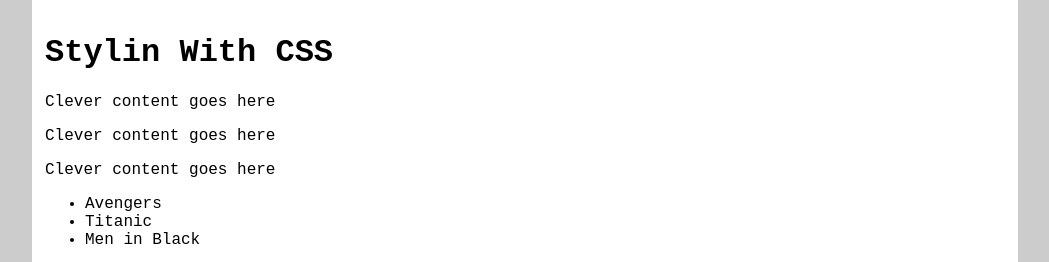
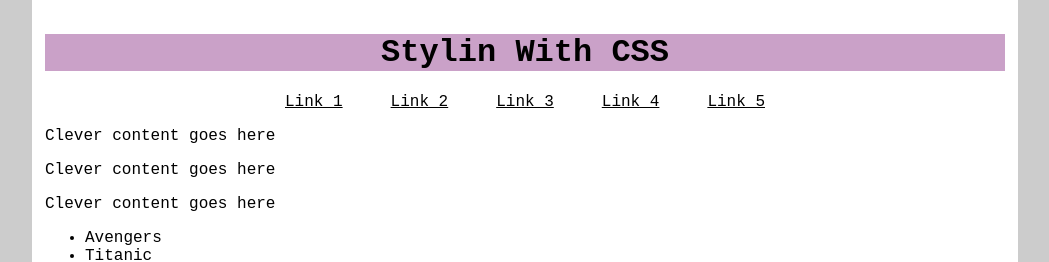
Before and after one commit to katiethile/stylin-with-css, a plain HTML site: page index.html in a window 1280 px wide. Shown: the top 262 px of the page, without its empty margins (115-1164 px from the left). Drawn offline with Linux system fonts and the light colour scheme; a web font is replaced by a local one.

Commit message:
Adds links and color to background and header.

```diff
--- a/index.html
+++ b/index.html
@@ -6,6 +6,8 @@
         <meta name="viewport" content="width=device-width">
       <title>Stylin With CSS</title>
       <style>
+        @import url('https://fonts.googleapis.com/css2?family=Inknut+Antiqua&display=swap');
+
         html{
           background-color: #ccc;
         }
@@ -18,8 +20,42 @@
           padding:1%;
         }
 
+        .page-header{
+          background-color:rgb(202, 161, 200);
+          text-align:center;
+          font-family:'Inknut Antiqua',serif
+          text-shadow: 4px 4px 4px #aaa;
+        }
+
+
+        /* start nav rules */
+        nav{
+          text-align:center; /* centers the nav */
+        }
+
+
+        nav a{
+          color:#000; /* font color is black */
+        }
+
+
+        nav ul {
+          list-style:none; /* removes the bullets */
+        }
+        nav li
+        {
+          display:inline-block; /* makes <li> horizontal, but able to declare margins */
+          margin:0 2%; /* margin left-right, gets smaller as necessary */
+        }
+        nav a:hover{
+          text-decoration: none; /* default underline goes away on hover */
+        }
+        /* end nav rules */
+
+
         footer{
-          text-align: center;
+          text-align:center;
+          clear:both;
         }
 
 
@@ -62,7 +98,14 @@
       </style>
     </head>
     <body>
-      <h1>Stylin With CSS</h1>
+      <h1 class="page-header">Stylin With CSS</h1>
+      <nav>
+        <li><a href="#">Link 1</a></li>
+        <li><a href="#">Link 2</a></li>
+        <li><a href="#">Link 3</a></li>
+        <li><a href="#">Link 4</a></li>
+        <li><a href="#">Link 5</a></li>
+      </nav>
       <p>Clever content goes here</p>
       <p>Clever content goes here</p>
       <p>Clever content goes here</p>
@@ -72,6 +115,7 @@
           <li>Titanic</li>
           <li>Men in Black</li>
         </ul>
+      </div>
         <ol>
           <li>Mango</li>
           <li>Grape</li>
```
